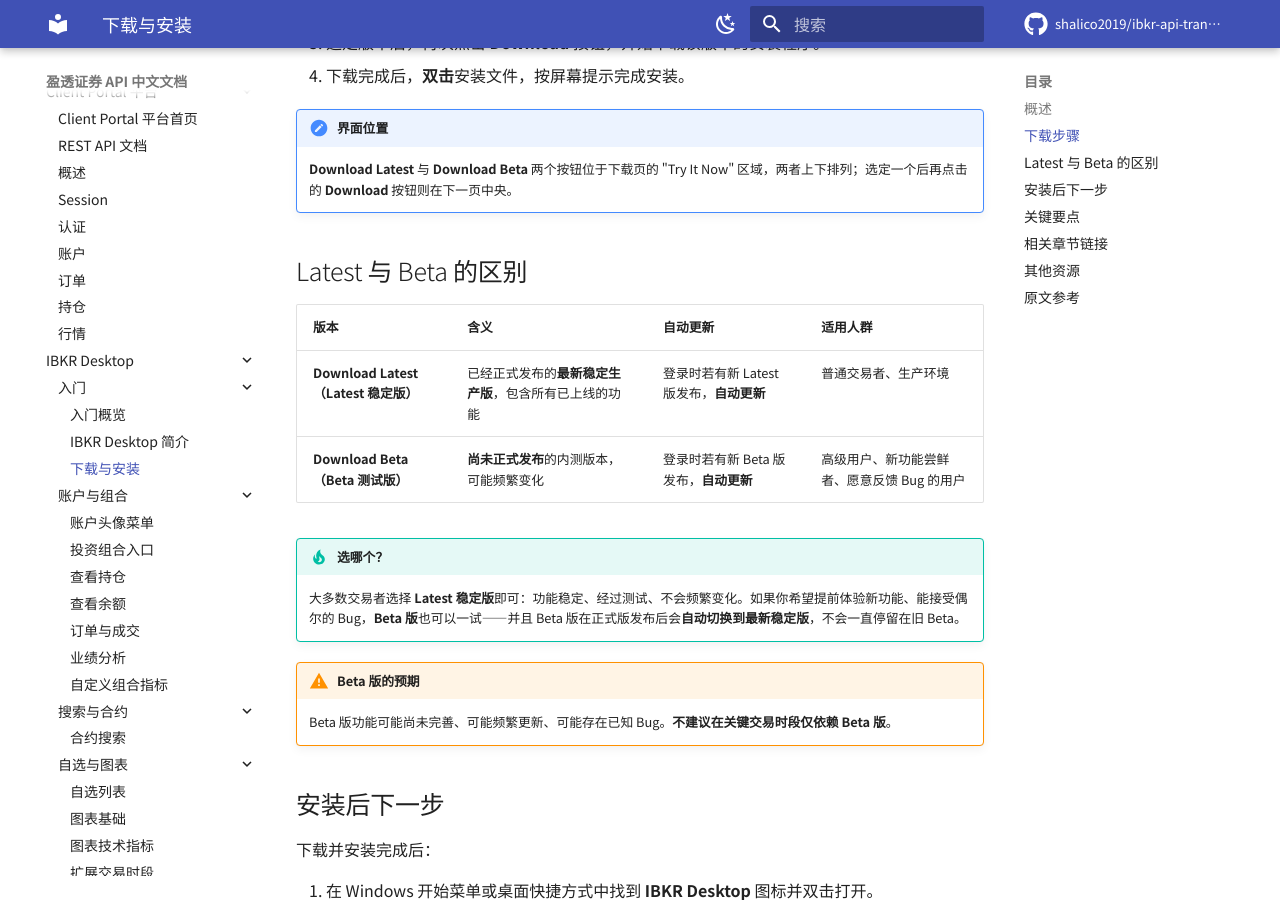
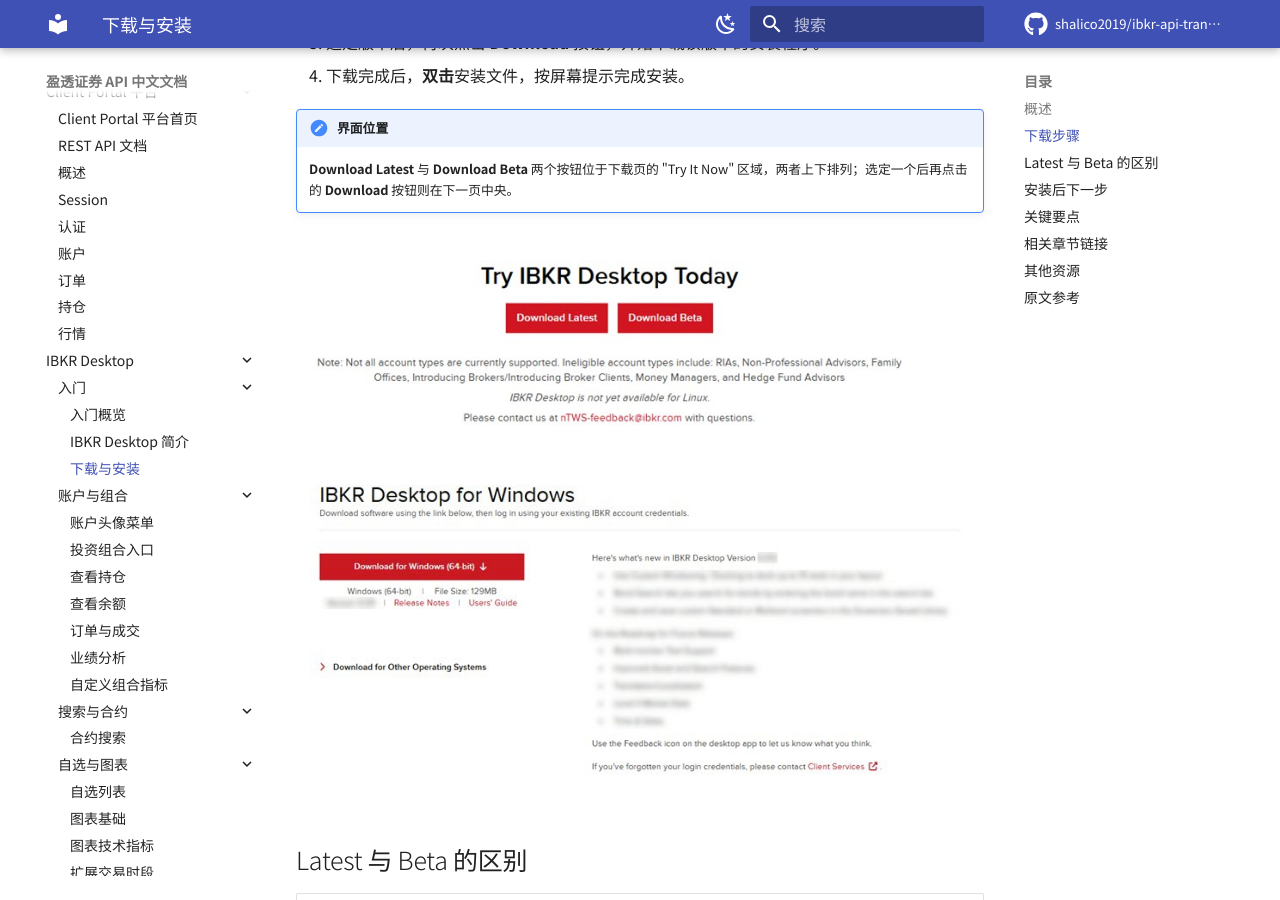
Before and after one commit to shalico2019/ibkr-api-translation, an MkDocs documentation site: the page built from docs/ibkrdesktop/download-software.md, in a window 1280 px wide and 900 px high, scrolled down 605 px. Built offline with MkDocs 1.6.1 and Material for MkDocs 9.7.7, drawn with Linux system fonts in a browser that asks for light colours; comment, search, counter and statistics services are not loaded.

Commit message:
docs(ibkrdesktop): download-software 补图 2 张

```diff
--- a/docs/ibkrdesktop/download-software.md
+++ b/docs/ibkrdesktop/download-software.md
@@ -19,6 +19,10 @@
 
 !!! note "界面位置"
     **Download Latest** 与 **Download Beta** 两个按钮位于下载页的 "Try It Now" 区域，两者上下排列；选定一个后再点击的 **Download** 按钮则在下一页中央。
+
+![Download Latest / Download Beta 按钮位置（The IBKR Desktop download latest or beta page）](resources/images/download-software.jpg)
+
+![点击 Download 进入下载页（The download IBKR desktop page）](resources/images/download-software1.jpg)
 
 ## Latest 与 Beta 的区别
 
```
Also changed, not shown: docs/ibkrdesktop/resources/images/download-software.jpg (added), docs/ibkrdesktop/resources/images/download-software1.jpg (added).
